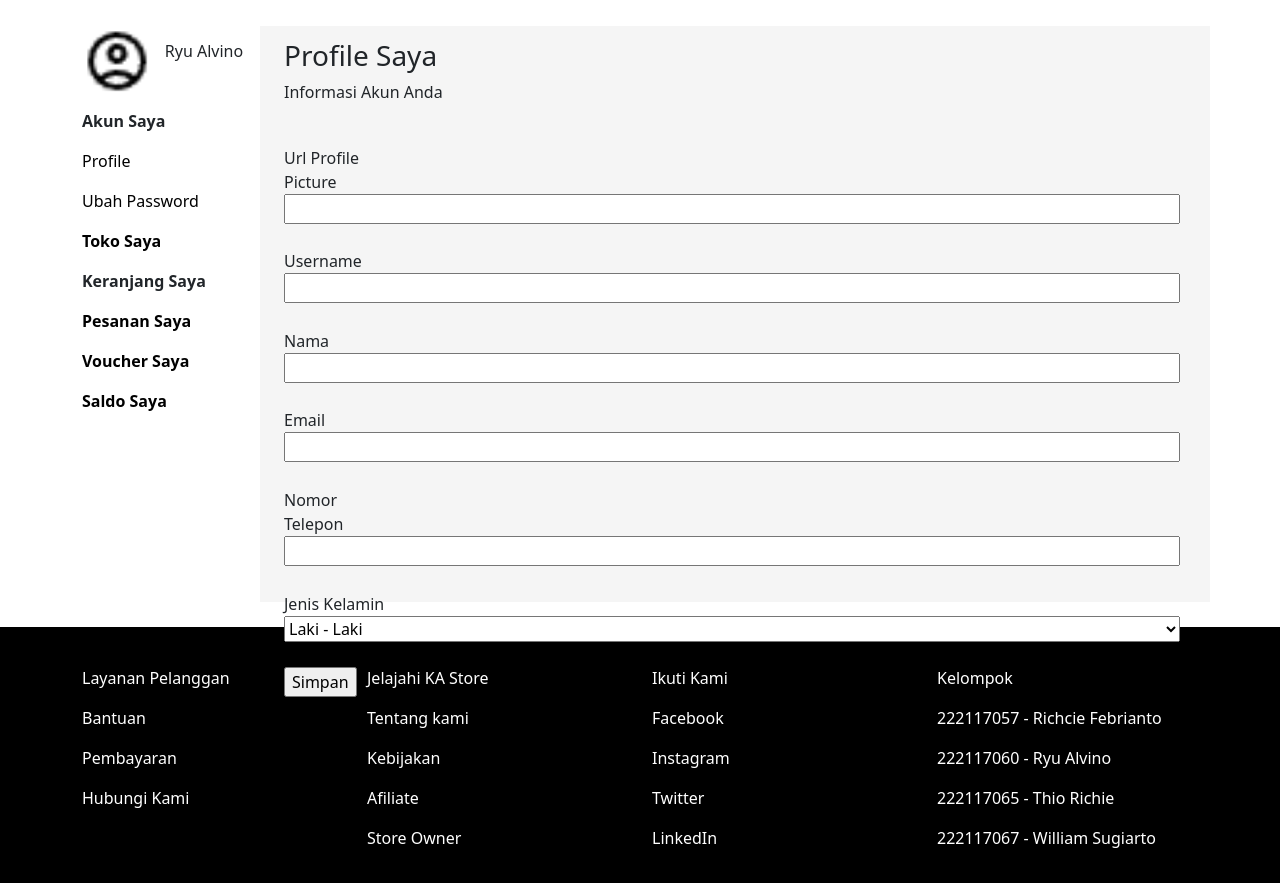
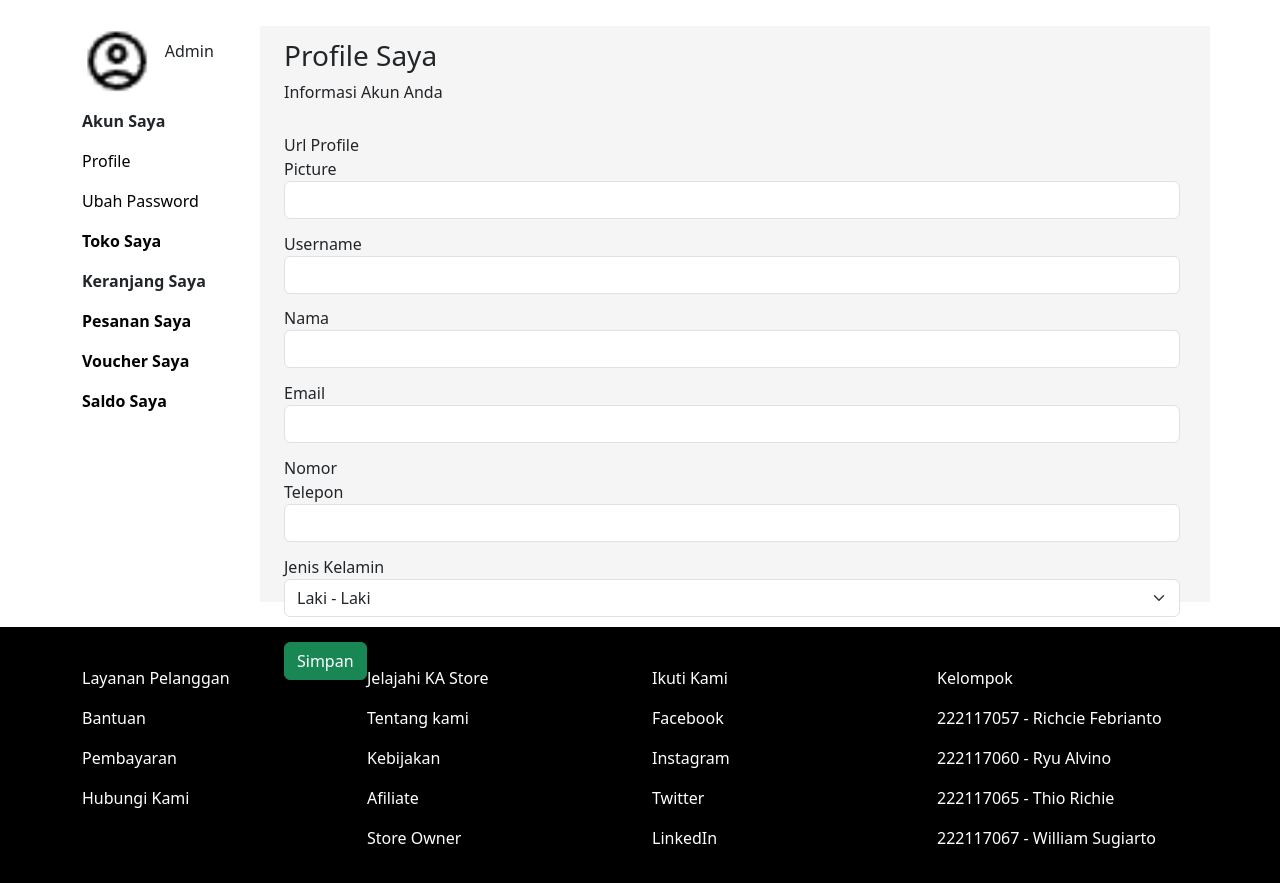
Before and after one commit to William2152/Project_BWP, a Laravel app: page /profile/detail in a window 1280 px wide. Shown: the part 76-959 px from the top of the page. Run offline with Laravel 10, Linux system fonts and the light colour scheme; a user stored in the database is signed in; data comes from the database, SQL or seed files in the repository.

Commit message:
update backend profile
ganti detail sm pass udh

```diff
--- a/projectBWP_front_end_10p/db_kastore.sql
+++ b/projectBWP_front_end_10p/db_kastore.sql
@@ -112,6 +112,7 @@ CREATE TABLE `store` (
   `store_email` varchar(50) NOT NULL,
   `store_img` text NOT NULL,
   `store_address` text not null,
+  `store_status` int(2) not null,
   `user_id` int(11) NOT NULL,
   `store_revenue` int(11) NOT NULL DEFAULT 0,
   `created_at` timestamp NOT NULL DEFAULT current_timestamp(),
--- a/projectBWP_front_end_10p/laravel/app/Http/Controllers/ProfileUser.php
+++ b/projectBWP_front_end_10p/laravel/app/Http/Controllers/ProfileUser.php
@@ -2,9 +2,128 @@
 
 namespace App\Http\Controllers;
 
+use App\Models\Users;
 use Illuminate\Http\Request;
+use Illuminate\Support\Facades\Auth;
+use Illuminate\Support\Facades\Hash;
 
 class ProfileUser extends Controller
 {
-    //
+    public function Profile(Request $req)
+    {
+        $user = Auth::guard("web")->user();
+        return view("User.profileDetail", [
+            "curr" => $user,
+        ]);
+    }
+
+    public function ProfilePass(Request $req)
+    {
+        $user = Auth::guard("web")->user();
+        return view("User.profilePassword", [
+            "curr" => $user,
+        ]);
+    }
+
+    public function Pesanan(Request $req)
+    {
+        $user = Auth::guard("web")->user();
+        return view("User.pesananSaya", [
+            "curr" => $user,
+        ]);
+    }
+
+    public function Voucher(Request $req)
+    {
+        $user = Auth::guard("web")->user();
+        return view("User.voucherSaya", [
+            "curr" => $user,
+        ]);
+    }
+
+    public function Saldo(Request $req)
+    {
+        $user = Auth::guard("web")->user();
+        return view("User.saldoSaya", [
+            "curr" => $user,
+        ]);
+    }
+
+    public function ubahProfile(Request $req)
+    {
+        $req->validate(
+            [
+                "user_img" => "required",
+                "user_name" => "required",
+                "user_nama" => "required",
+                "user_email" => "required|email",
+                "user_phone" => "required|numeric|digits:10",
+                "user_gender" => "required",
+
+            ],
+            [
+                "user_img.required" => "image tidak boleh kosong!",
+                "user_name.required" => "username tidak boleh kosong!",
+                "user_nama.required" => "nama tidak boleh kosong!",
+                "user_email.required" => "email tidak boleh kosong!",
+                "user_email.email" => "email harus berbentuk email!",
+                "user_phone.required" => "nomor telepon tidak boleh kosong!",
+                "user_phone.numeric" => "nomor telepon harus dalam bentuk angka!",
+                "user_phone.digits" => "nomor telepon minimal 10 digit!",
+                "user_gender.required" => "gender tidak boleh kosong!",
+
+            ]
+        );
+        $userID = Auth::guard("web")->user()->user_id;
+        $updateUser = Users::find($userID);
+        $result = $updateUser->update($req->all());
+
+        if ($result) {
+            return back()->with('success', 'berhasil update data!');
+        } else {
+            return back()->with('err', 'gagal update data!');
+        }
+    }
+
+    public function ubahProfilePass(Request $req)
+    {
+        //ga bole kosong dan hrs minim 8 digit
+        $req->validate(
+            [
+                "oldpw" => "required|min:8",
+                "newpw" => "required|min:8",
+                "confirmnewpw" => "required|same:newpw",
+
+            ],
+            [
+                "oldpw.required" => "password lama tidak boleh kosong!",
+                "oldpw.min" => "password lama minimal 8 karakter!",
+                "newpw.required" => "password baru tidak boleh kosong!",
+                "newpw.min" => "password baru minimal 8 karakter!",
+                "confirmnewpw.required" => "confirm password tidak boleh kosong!",
+                "confirmnewpw.same" => "confirm password harus sama dengan password!",
+            ]
+        );
+
+        $user = Auth::guard("web")->user();
+        $oldPass = $user->user_password;
+
+        if (!Hash::check($req->oldpw, $oldPass)) {
+            return back()->with('err', 'password lama salah!');
+        }
+
+
+        $updateUser = Users::find($user->user_id);
+        $result = $updateUser->update(
+            [
+                "user_password" => Hash::make($req->newpw),
+            ]
+        );
+
+        if ($result) {
+            return back()->with('success', 'berhasil update password!');
+        } else {
+            return back()->with('err', 'gagal update password!');
+        }
+    }
 }
--- a/projectBWP_front_end_10p/laravel/app/Models/Users.php
+++ b/projectBWP_front_end_10p/laravel/app/Models/Users.php
@@ -24,6 +24,7 @@ class Users extends Authenticatable
         'user_role',
         'user_phone',
         'user_gender',
+        'user_img',
     ];
 
     protected $hidden = [
--- a/projectBWP_front_end_10p/laravel/resources/views/User/profileDetail.blade.php
+++ b/projectBWP_front_end_10p/laravel/resources/views/User/profileDetail.blade.php
@@ -1,34 +1,50 @@
 @extends('template.profilePage')
 @section('konten')
     <div class="col-10" style="background-color: whitesmoke; height: 45vw; margin-bottom: 2vw;">
+        @if ($errors->any())
+            <div class="alert alert-danger mb-4">{{ $errors->first() }}</div>
+            {{-- @foreach ($errors->all() as $pesanError)
+                    @endforeach --}}
+        @elseif (Session::has('success'))
+            <div class="alert alert-success">{{ Session::get('success') }}</div>
+        @elseif (Session::has('err'))
+            <div class="alert alert-danger">{{ Session::get('err') }}</div>
+        @endif
         <div class="container">
+
             <h3 style="margin-top: 1vw;">Profile Saya </h3>
             <p>Informasi Akun Anda</p>
-            <form action="" method="post" style="margin-top: 1vw;">
+            <form action="{{ url('profile/ubahProfile') }}" method="post" style="margin-top: 1vw;">
                 @csrf
-                <label style="width: 9vw; margin-top: 2vw;" for="">Url Profile Picture</label>
-                <input type="text" style="width: 70vw;" name="picture" id="">
-                <br>
-                <label style="width: 9vw; margin-top: 2vw;" for="">Username</label>
-                <input type="text" style="width: 70vw;" name="username" id="">
-                <br>
-                <label style="width: 9vw; margin-top: 2vw;" for="">Nama</label>
-                <input type="text" style="width: 70vw;" name="nama" id="">
-                <br>
-                <label style="width: 9vw; margin-top: 2vw;" for="">Email</label>
-                <input type="email" style="width: 70vw;" name="email" id="">
-                <br>
-                <label style="width: 9vw; margin-top: 2vw;" for="">Nomor Telepon</label>
-                <input type="text" style="width: 70vw;" name="nomortlp" id="">
-                <br>
-                <label style="width: 9vw; margin-top: 2vw;" for="">Jenis Kelamin</label>
-                <select name="jk" style="width: 70vw;" id="">
-                    <option value="l">Laki - Laki</option>
-                    <option value="p">Perempuan</option>
-                    <option value="idk">Lainnya</option>
+                <label style="width: 9vw; margin-top: 1vw;" for="">Url Profile Picture</label>
+                <input type="text" class="form-control" style="width: 70vw;" name="user_img" id=""
+                    value="{{ old('user_img') }}">
+
+                <label style="width: 9vw; margin-top: 1vw;" for="">Username</label>
+                <input type="text" class="form-control" style="width: 70vw;" name="user_name" id=""
+                    value="{{ old('user_name') }}">
+
+                <label style="width: 9vw; margin-top: 1vw;" for="">Nama</label>
+                <input type="text" class="form-control" style="width: 70vw;" name="user_nama" id=""
+                    value="{{ old('user_nama') }}">
+
+                <label style="width: 9vw; margin-top: 1vw;" for="">Email</label>
+                <input type="email" class="form-control" style="width: 70vw;" name="user_email" id=""
+                    value="{{ old('user_email') }}">
+
+                <label style="width: 9vw; margin-top: 1vw;" for="">Nomor Telepon</label>
+                <input type="text" class="form-control" style="width: 70vw;" name="user_phone" id=""
+                    value="{{ old('user_phone') }}">
+
+                <label style="width: 9vw; margin-top: 1vw;" for="">Jenis Kelamin</label>
+                <select name="user_gender" class="form-select" style="width: 70vw;" id="">
+                    <option value="P">Laki - Laki</option>
+                    <option value="W">Perempuan</option>
+                    <option value="L">Lainnya</option>
                 </select>
-                <br>
-                <input style="margin-top: 2vw; margin-left: vw;" type="submit" value="Simpan" name="simpan">
+
+                <input class="btn btn-success" style="margin-top: 2vw; margin-left: vw;" type="submit" value="Simpan"
+                    name="simpan">
             </form>
         </div>
     </div>
--- a/projectBWP_front_end_10p/laravel/resources/views/template/profilePage.blade.php
+++ b/projectBWP_front_end_10p/laravel/resources/views/template/profilePage.blade.php
@@ -5,10 +5,11 @@
             <div class="row">
                 <div class="col-2">
                     <div class="profileIcon" style="display: flex">
-                        <img src="/profileIcon.png" style="width: 70px; height: 70px;" alt="">
+                        <img src="{{ $curr->user_img == null ? '/profileIcon.png' : $curr->user_img }}"
+                            style="width: 70px; height: 70px;" alt="">
                         <div class="row">
                             <div class="col-12">
-                                <p style="margin-left: 1vw; text-align: center; margin-top: 1vw;">Ryu Alvino</p>
+                                <p style="margin-left: 1vw; text-align: center; margin-top: 1vw;">{{ $curr->user_nama }}</p>
                             </div>
                         </div>
                     </div>
@@ -21,11 +22,11 @@
                     <p class="fw-bold" style="margin-top: 1vw;"><a href="{{ url('/punyatoko') }}"
                             style="text-decoration: none; color: black">Toko Saya</a></p>
                     <p class="fw-bold" style="margin-top: 1vw;">Keranjang Saya</p>
-                    <p class="fw-bold" style="margin-top: 1vw;"><a href="{{url('/pesanansaya')}}"
+                    <p class="fw-bold" style="margin-top: 1vw;"><a href="{{ url('/profile/pesanansaya') }}"
                             style="text-decoration: none; color: black">Pesanan Saya</a></p>
-                    <p class="fw-bold" style="margin-top: 1vw;"><a href="{{url('/vouchersaya')}}"
+                    <p class="fw-bold" style="margin-top: 1vw;"><a href="{{ url('/profile/vouchersaya') }}"
                             style="text-decoration: none; color: black">Voucher Saya</a></p>
-                    <p class="fw-bold" style="margin-top: 1vw;"><a href="{{url('/saldosaya')}}"
+                    <p class="fw-bold" style="margin-top: 1vw;"><a href="{{ url('/profile/saldosaya') }}"
                             style="text-decoration: none; color: black">Saldo Saya</a></p>
                 </div>
                 @yield('konten')
--- a/projectBWP_front_end_10p/laravel/routes/web.php
+++ b/projectBWP_front_end_10p/laravel/routes/web.php
@@ -1,6 +1,7 @@
 <?php
 
 use App\Http\Controllers\LoginRegisControler;
+use App\Http\Controllers\ProfileUser;
 use Illuminate\Support\Facades\Route;
 
 /*
@@ -23,12 +24,13 @@ Route::get('/itemPage', function () {
 });
 
 Route::prefix('/profile')->group(function () {
-    Route::get('/detail', function () {
-        return view('user.profileDetail');
-    });
-    Route::get('/ubahpw', function () {
-        return view('user.profilePassword');
-    });
+    Route::get('/detail', [ProfileUser::class, 'Profile']);
+    Route::get('/ubahpw', [ProfileUser::class, 'ProfilePass']);
+    Route::get('/pesanansaya', [ProfileUser::class, 'Pesanan']);
+    Route::get('/vouchersaya', [ProfileUser::class, 'Voucher']);
+    Route::get('/saldosaya', [ProfileUser::class, 'Saldo']);
+    Route::post('/ubahProfile', [ProfileUser::class, 'ubahProfile']);
+    Route::post('/ubahPass', [ProfileUser::class, 'ubahProfilePass']);
 });
 Route::get('/tokosaya', function () {
     return view('toko.gakpunyatoko');
@@ -60,15 +62,3 @@ Route::prefix('/')->group(function () {
 Route::get('/edittoko', function () {
     return view('toko.editToko');
 });
-
-Route::get('/pesanansaya', function () {
-    return view('user.pesananSaya');
-});
-
-Route::get('/vouchersaya', function () {
-    return view('user.voucherSaya');
-});
-
-Route::get('/saldosaya', function () {
-    return view('user.saldoSaya');
-});
```
Also changed, not shown: projectBWP_front_end_10p/laravel/resources/views/User/profilePassword.blade.php (+13 -4 lines).
